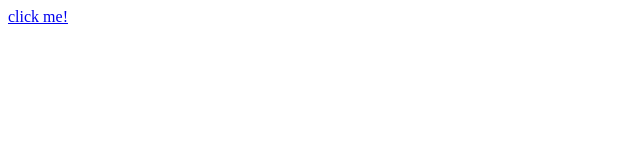
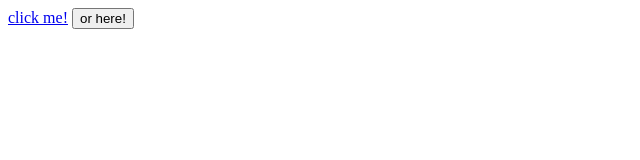
Before and after one commit to sussy123a/clickme, a plain HTML site: page index.html in a window 1280 px wide. Shown: the whole page, without its empty margins (0-640 px from the left). Drawn offline with Linux system fonts and the light colour scheme.

Commit message:
index.html

```diff
--- a/index.html
+++ b/index.html
@@ -6,7 +6,7 @@
 <body>
 
 <a href="https://www.youtube.com/watch?v=FiRQjqDGHJs">click me!</a>
-
+<button>or here!</button>
 
 </body>
 </html>
```
